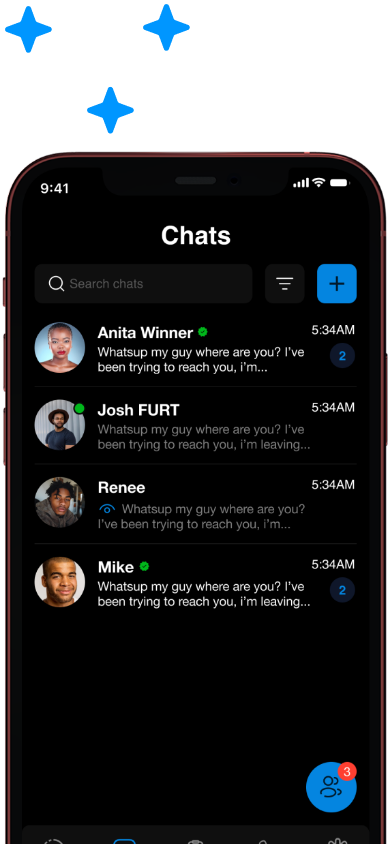
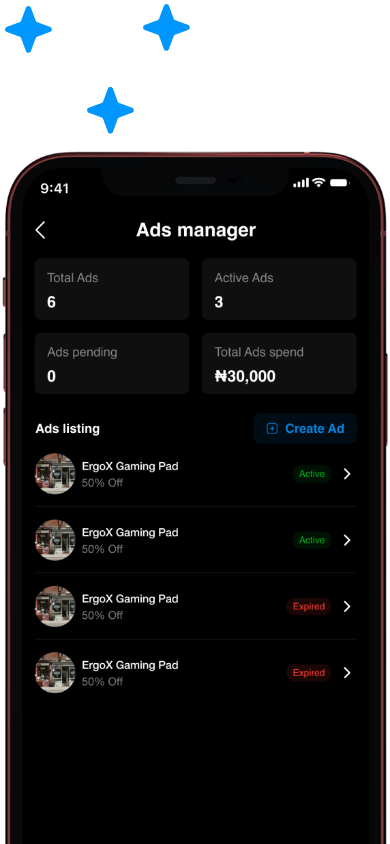
Before and after one commit to smashgroups247/smashchat, a React (Vite) app: page /become-a-vendor in a window 390 px wide. Shown: the part 5280-6124 px from the top of the page. Built offline with nearby package versions, Linux system fonts and the light colour scheme.

Commit message:
update: implement phone mockups

```diff
--- a/src/pages/BecomeAVendorPage.jsx
+++ b/src/pages/BecomeAVendorPage.jsx
@@ -49,10 +49,10 @@ const BecomeAVendorPage = () => {
         headingHighlight="and reach new buyers" //blue span text
         description="Boost your products with sponsored placements they’ll appear in the Discover feed and inside chats where users look for similar items. Pay only for engagement, not empty views."
         descriptionSecondary="Let your products talk to the right people."
-        imageLeft="/chat-phone-left.png"
-        imageRight="/chat-phone-right.png"
-        imageLeftAlt="SmashChat interface"
-        imageRightAlt="Sign up interface"
+        imageLeft="/promote-phone-left.png"
+        imageRight="/promote-phone-right.png"
+        imageLeftAlt="Promote interface"
+        imageRightAlt="Promote interface"
         layout="images-left"
         showStars={true}
         starsDesktop="top-[1rem] right-[1rem] w-[6rem] h-[6rem] z-10 lg:top-[0rem] lg:right-[57rem] xl:top-[0rem] xl:right-[82rem] 2xl:top-[0rem] 2xl:right-[122rem]"
```
Also changed, not shown: public/promote-phone-left.png (added), public/promote-phone-right.png (added).
